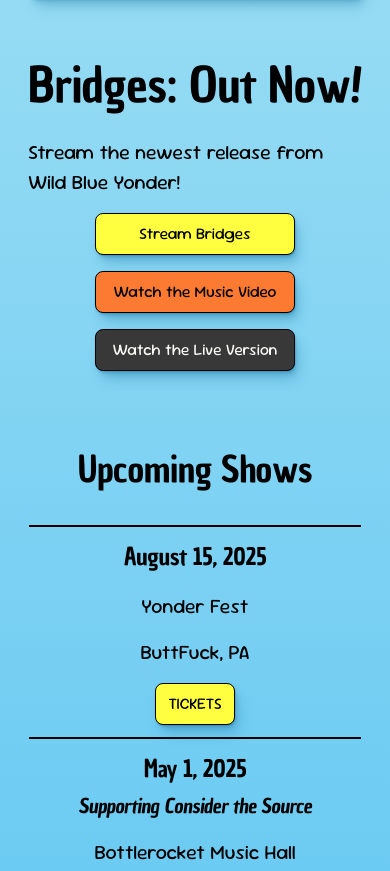
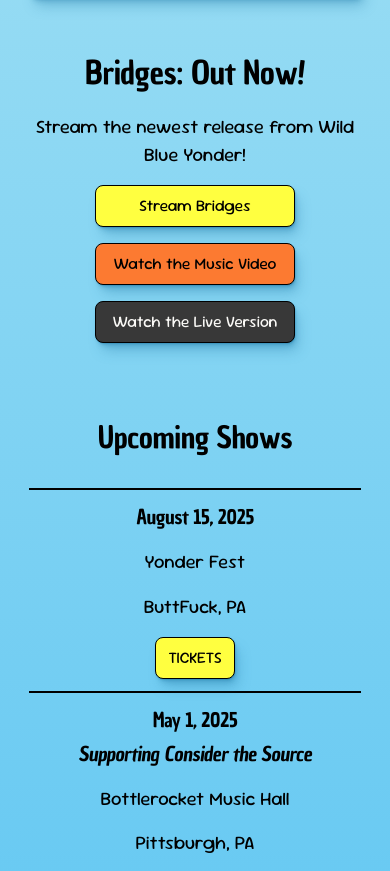
Before and after one commit to danielkurtsawyer/wild-blue-yonder, a React (Vite) app in the folder wild-blue-yonder-website/: page / in a window 390 px wide. Shown: the part 667-1538 px from the top of the page. Built offline with nearby package versions, Linux system fonts and the light colour scheme.

Commit message:
Update font-size properties to use rem and apply responsive font-sizes via media queries
On smaller width screens, h1-h4 and large-text use a smaller multiple of rem.

```diff
--- a/wild-blue-yonder-website/src/components/Button/button.css
+++ b/wild-blue-yonder-website/src/components/Button/button.css
@@ -2,7 +2,7 @@
 .button-secondary,
 .button-tertiary {
   font-family: "body-text";
-  font-size: 16px;
+  font-size: 1rem;
   border: 1px solid black;
   border-radius: 8px;
   padding: 8px 12px;
--- a/wild-blue-yonder-website/src/components/FeaturedRelease/featured-release.css
+++ b/wild-blue-yonder-website/src/components/FeaturedRelease/featured-release.css
@@ -51,6 +51,9 @@
   .release-info p {
     align-self: center;
   }
+  .release-info p {
+    text-align: center;
+  }
 }
 
 @media (max-width: 480px) {
--- a/wild-blue-yonder-website/src/components/Header/Header.jsx
+++ b/wild-blue-yonder-website/src/components/Header/Header.jsx
@@ -15,7 +15,7 @@ function Header() {
             alt="Wild Blue Yonder Logo"
           />
         </Link>
-        <Link to="/" className="band-name header-text">
+        <Link to="/" className="band-name ">
           Wild Blue Yonder
         </Link>
       </div>
--- a/wild-blue-yonder-website/src/components/Header/header.css
+++ b/wild-blue-yonder-website/src/components/Header/header.css
@@ -22,7 +22,7 @@ header {
 }
 
 .band-name {
-  font-size: 36px;
+  font-size: 2.25rem;
   font-family: "heading-text", sans-serif;
   letter-spacing: -0.5px;
   color: black;
@@ -34,7 +34,7 @@ header {
     height: 65px;
   }
   .band-name {
-    font-size: 30px;
+    font-size: 1.875rem;
   }
 }
 
--- a/wild-blue-yonder-website/src/components/Nav Menu/nav-menu.css
+++ b/wild-blue-yonder-website/src/components/Nav Menu/nav-menu.css
@@ -2,7 +2,7 @@
   max-width: max-content;
 
   font-family: "body-text";
-  font-size: 20px;
+  font-size: 1.25rem;
   display: flex;
   gap: 20px;
 }
@@ -10,7 +10,7 @@
 .nav-menu a {
   color: black;
   font-weight: bold;
-  font-size: 20px;
+  font-size: 1.25rem;
 }
 
 .nav-menu a.active {
--- a/wild-blue-yonder-website/src/components/ShowItem/show-item.css
+++ b/wild-blue-yonder-website/src/components/ShowItem/show-item.css
@@ -22,7 +22,7 @@
 
 .subtitle {
   font-family: "heading-text-italic";
-  font-size: 20px;
+  font-size: 1.25rem;
 }
 
 @media (max-width: 937px) {
--- a/wild-blue-yonder-website/src/index.css
+++ b/wild-blue-yonder-website/src/index.css
@@ -101,7 +101,12 @@ a {
     17px 33.9px 42.7px -2.1px hsl(var(--shadow-color-gradient-bottom) / 0.34),
     25px 50px 62.9px -2.5px hsl(var(--shadow-color-gradient-bottom) / 0.34);
 
+  /* font grows 1px for every 100px of viewport width */
+  font-size: 16px;
+  /* leading grows along with font,
+   with an additional 0.1em + 0.5px per 100px of the viewport */
   line-height: 1.5;
+
   font-weight: 400;
 
   color-scheme: light dark;
@@ -173,35 +178,35 @@ h4 {
 }
 
 h1 {
-  font-size: 48px;
+  font-size: 3rem;
 }
 
 h2 {
-  font-size: 36px;
+  font-size: 2.25rem;
 }
 
 h3 {
-  font-size: 30px;
+  font-size: 1.875rem;
 }
 
 h4 {
-  font-size: 24px;
+  font-size: 1.5rem;
 }
 
 .large-text {
-  font-size: 20px;
+  font-size: 1.25rem;
 }
 
 p {
-  font-size: 16px;
+  font-size: 1rem;
 }
 
 .small-text {
-  font-size: 14px;
+  font-size: 0.875rem;
 }
 
 .smallest-text {
-  font-size: 12px;
+  font-size: 0.75rem;
 }
 
 main {
@@ -221,3 +226,24 @@ footer {
     grid-template-rows: 75px 1fr 50px;
   }
 }
+
+@media (max-width: 550px) {
+  h1 {
+    font-size: 2rem;
+  }
+
+  h2 {
+    font-size: 1.875rem;
+  }
+
+  h3 {
+    font-size: 1.5rem;
+  }
+
+  h4 {
+    font-size: 1.25rem;
+  }
+  .large-text {
+    font-size: 1.175rem;
+  }
+}
```
